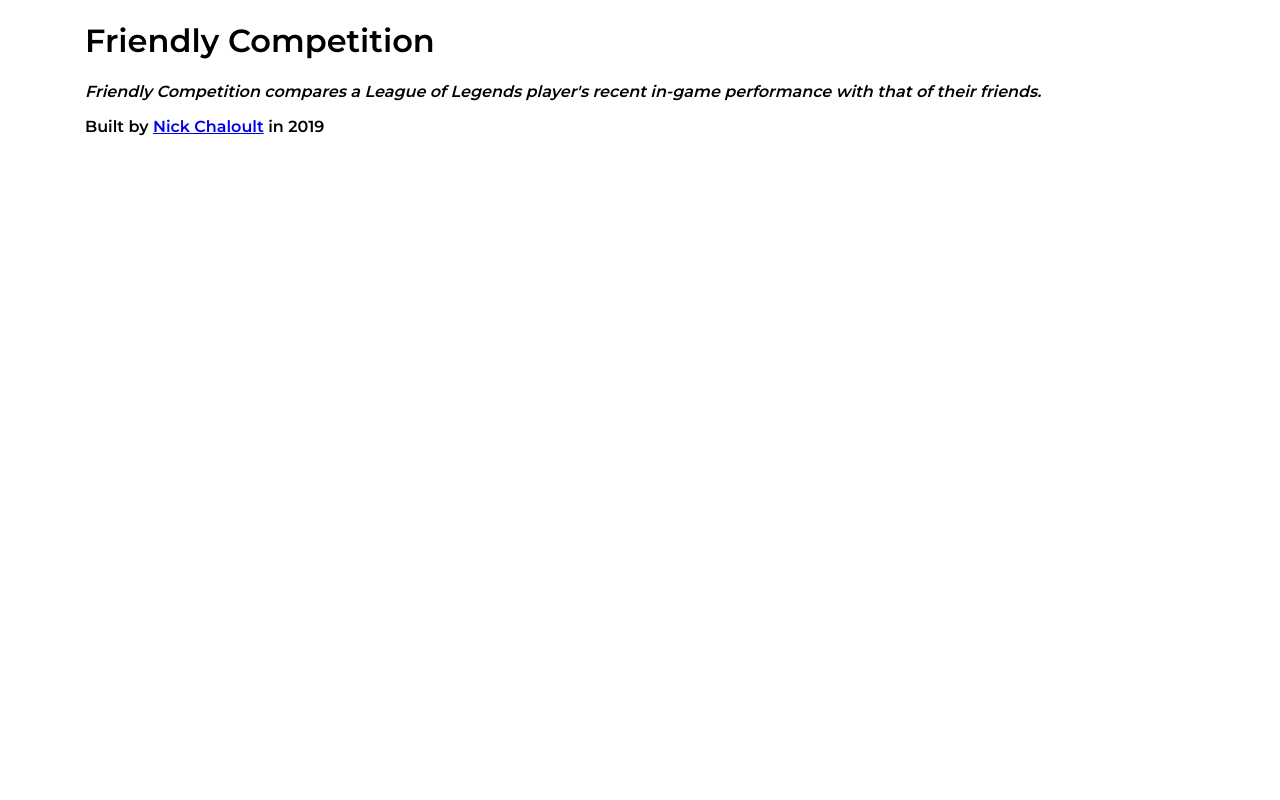
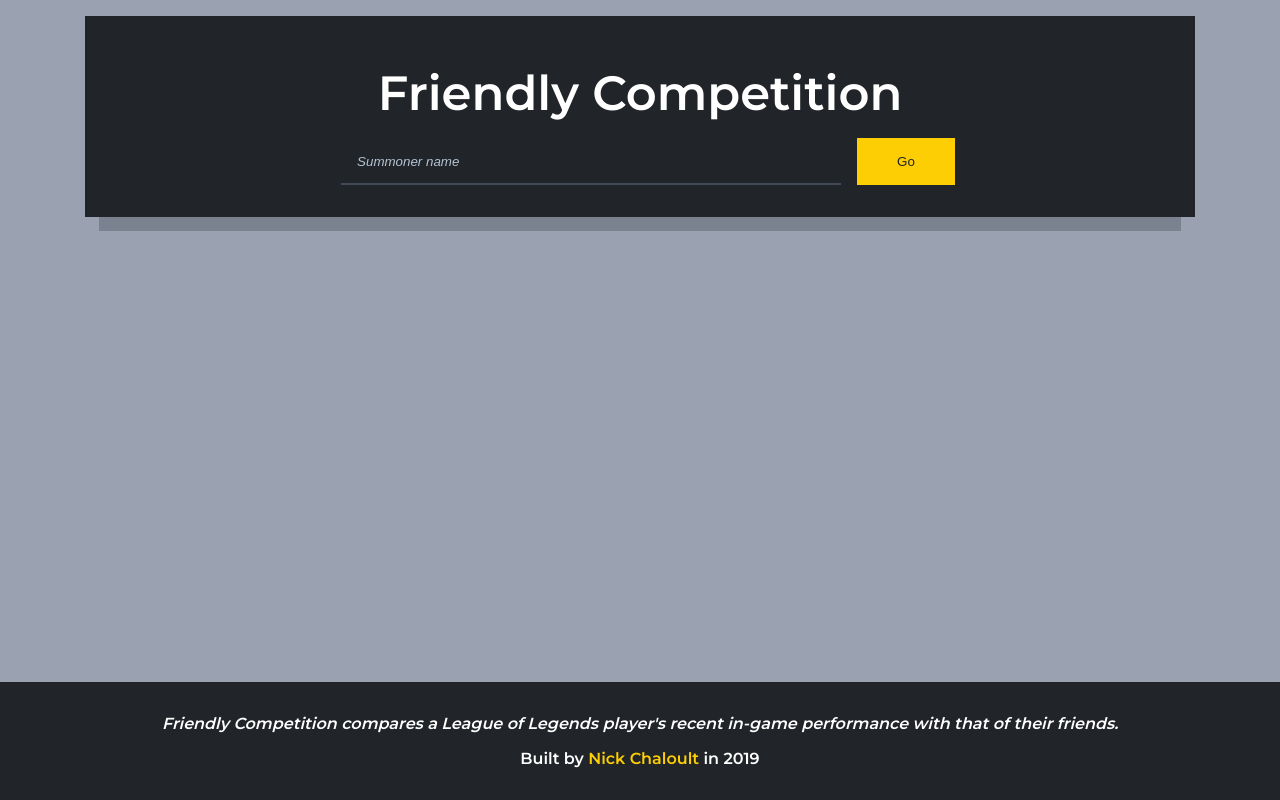
Before and after one commit to nchaloult/friendly-competition, a React (Create React App) app in the folder client/: page / in a window 1280 px wide. Built offline with nearby package versions, Linux system fonts and the light colour scheme.

Commit message:
First revision of CSS styles

```diff
--- a/client/src/App.js
+++ b/client/src/App.js
@@ -1,12 +1,14 @@
 import React from 'react';
 import './index.css';
+
+import Query from './components/Query';
 
 function App() {
   return (
     <div>
 
       <div className="container">
-        <h1>Friendly Competition</h1>
+        <Query />
       </div>
       <footer>
         <div className="container">
--- /dev/null
+++ b/client/src/components/Query.js
@@ -0,0 +1,24 @@
+import React from 'react';
+import '../index.css';
+
+function Query() {
+  return (
+    <div className="card">
+      <div className="row">
+        <div className="col">
+          <h1>Friendly Competition</h1>
+        </div>
+      </div>
+      <div className="row">
+        <div className="col">
+          <form>
+            <input type="text" placeholder="Summoner name" />
+            <input type="submit" value="Go" />
+          </form>
+        </div>
+      </div>
+    </div>
+  );
+}
+
+export default Query;
--- a/client/src/index.css
+++ b/client/src/index.css
@@ -1,3 +1,5 @@
+/* ============ General Styles ============ */
+
 body {
   margin: 0;
   font-family: "Montserrat", -apple-system, BlinkMacSystemFont, "Segoe UI", "Roboto", "Oxygen",
@@ -5,4 +7,102 @@
     sans-serif;
   -webkit-font-smoothing: antialiased;
   -moz-osx-font-smoothing: grayscale;
+  color: #fff;
+  background: #9aa2b2;
 }
+
+h1 {
+  margin: 1rem 0rem;
+  font-size: 3rem;
+  text-align: center;
+}
+
+a, a:visited {
+  color: #fdce03;
+  text-decoration: none;
+}
+
+a:hover {
+  text-decoration: underline;
+}
+
+form {
+  text-align: center;
+}
+
+input {
+  color: #fff;
+  border: none;
+}
+
+input[type="text"] {
+  margin: 0rem 1rem;
+  padding: 1rem;
+  min-width: 500px;
+
+  background: none;
+  box-shadow: inset 0px -2px 0 #414959;
+
+  transition: all 200ms;
+}
+
+input::placeholder {
+  font-style: italic;
+  color: #b3c3d3;
+}
+
+input:focus {
+  outline: none;
+  background: #414959;
+}
+
+input[type="submit"] {
+  position: relative;
+  top: 0;
+  padding: 1rem 2.5rem;
+
+  color: #212428;
+  background: #fdce03;
+  border: none;
+
+  transition: all 200ms;
+}
+
+input[type="submit"]:hover {
+  cursor: pointer;
+
+  top: -4px;
+  box-shadow: 0px 4px 0px -2px #212428, 0px 8px 0px -4px #fdce03;
+}
+
+input[type="submit"]:active {
+  top: 0;
+  box-shadow: none;
+}
+
+/* ============ Card Styles ============ */
+
+.card {
+  margin: 1rem 0rem;
+  padding: 2rem;
+  width: 100%;
+
+  background: #212428;
+
+  /* Shadow */
+  box-shadow: 0px 28px 0px -14px rgba(0, 0, 0, 0.2);
+}
+
+/* ============ Footer Styles ============ */
+
+footer {
+  position: absolute;
+  bottom: 0;
+  left: 0;
+  right: 0;
+  width: 100%;
+  padding: 1rem;
+
+  text-align: center;
+  background: #212428;
+}
```
